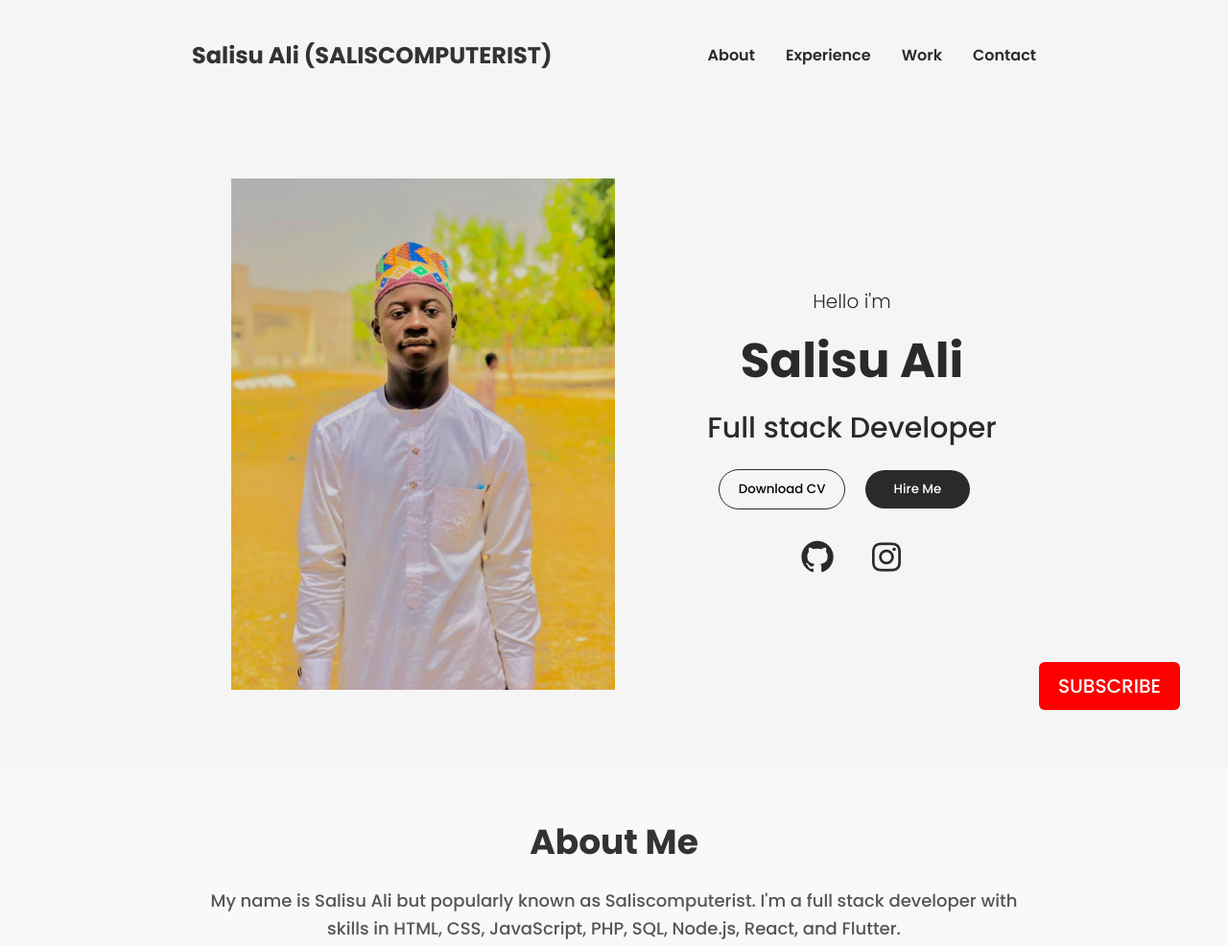
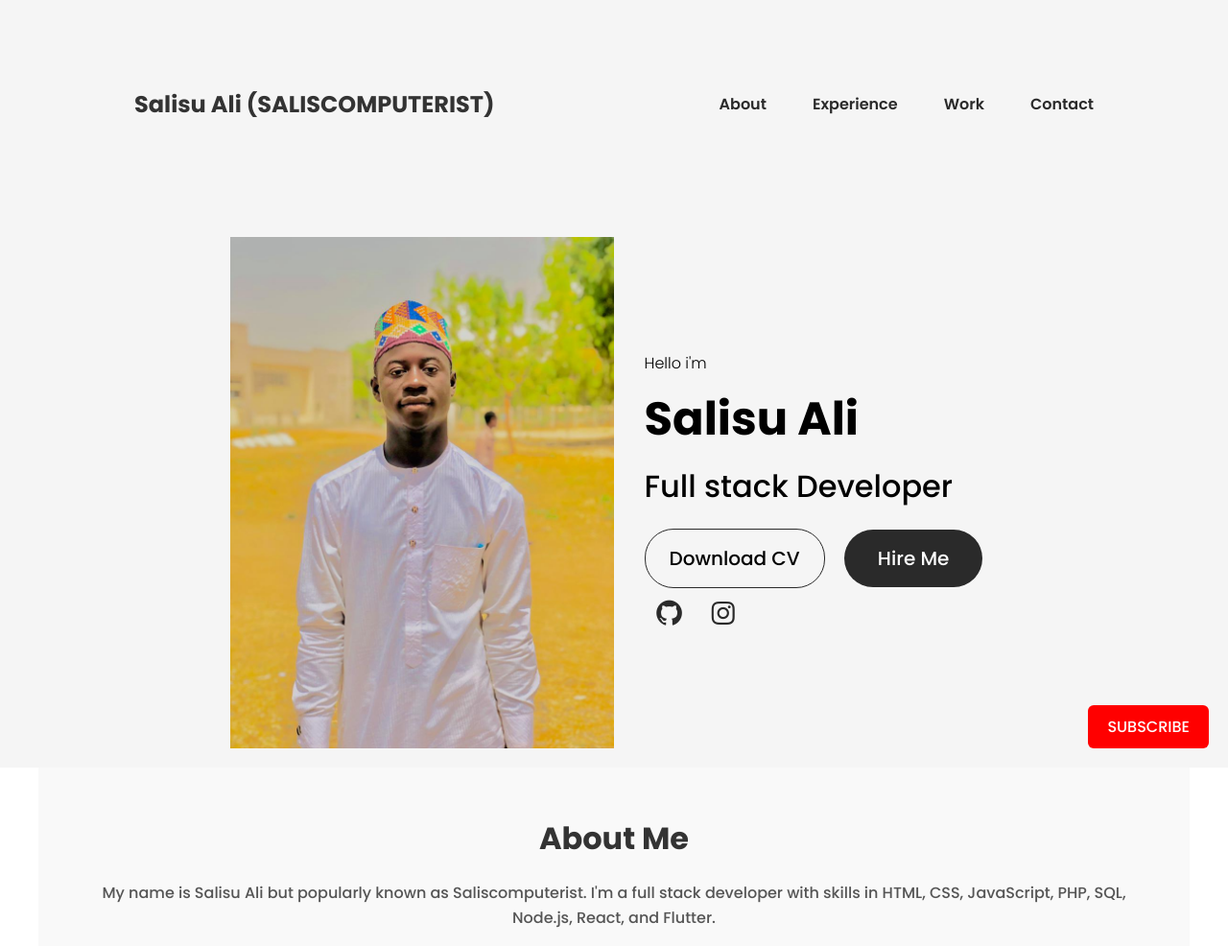
Before and after one commit to Salisualiyu4422/portfolioo, a plain HTML site: page index.html in a window 1280 px wide. Shown: the top 986 px of the page at 96% size. Drawn offline with nearby package versions, Linux system fonts and the light colour scheme.

Commit message:
Update index.html

```diff
--- a/index.html
+++ b/index.html
@@ -18,16 +18,17 @@
 body {
     opacity: 0;
     transition: opacity 3s;
+    font-size: 16px;
 }
 
 .hero {
     width: 100%;
-            height: 100vh;
+    min-height: 100vh;
     display: flex;
     flex-direction: column;
     justify-content: space-between;
     align-items: center;
-            padding: 40px 0;
+    padding: 20px;
     background-color: #f5f5f5;
 }
 
@@ -36,19 +37,22 @@
     display: flex;
     justify-content: space-between;
     align-items: center;
-            padding: 0 200px;
+    padding: 0 20px;
+    max-width: 1200px;
+    margin: auto;
 }
 
 .nav .logo h2 {
-            font-size: 24px;
+    font-size: 1.5rem;
     font-weight: 700;
     color: #333;
 }
 
 .nav .link ul {
     display: flex;
-            gap: 2rem;
+    gap: 1rem;
     list-style: none;
+    flex-wrap: wrap;
 }
 
 .nav .link ul a {
@@ -68,41 +72,39 @@
 
 .main {
     display: flex;
+    flex-direction: column;
     align-items: center;
     justify-content: center;
-            gap: 6rem;
-            margin-top: 70px;
+    text-align: center;
+    margin-top: 50px;
+    gap: 2rem;
 }
 
 .main .men {
-            width: 400px;
+    width: 80%;
+    max-width: 400px;
     transition: all 200ms ease;
     cursor: pointer;
 }
 
 .main .men:hover {
-            transform: scale(1.3);
-        }
-
-        .main .main-detil {
-            text-align: center;
-            color: #2a2a2a;
+    transform: scale(1.1);
 }
 
 .main .main-detil p {
-            font-size: 20px;
+    font-size: 1rem;
     margin-bottom: 10px;
     font-weight: 300;
 }
 
 .main .main-detil h1 {
-            font-size: 50px;
+    font-size: 2.5rem;
     margin-bottom: 10px;
     font-weight: 700;
 }
 
 .main .main-detil h4 {
-            font-size: 30px;
+    font-size: 1.5rem;
     margin-bottom: 20px;
     font-weight: 500;
 }
@@ -113,9 +115,10 @@
     border-radius: 30px;
     border: 1px solid #2a2a2a;
     margin-right: 1rem;
-            margin-bottom: 30px;
+    margin-bottom: 10px;
     cursor: pointer;
     font-weight: 500;
+    font-size: 1rem;
 }
 
 .main .btn .btn-2 {
@@ -134,8 +137,8 @@
 
 .social a i {
     color: #2a2a2a;
-            font-size: 40px;
-            margin: 0px 14px;
+    font-size: 2rem;
+    margin: 0px 10px;
     transition: all 200ms ease-in-out;
     cursor: pointer;
 }
@@ -146,23 +149,25 @@
 
 .sub-btn a {
     position: absolute;
-            bottom: 60px;
-            right: 50px;
+    bottom: 20px;
+    right: 20px;
     padding: 10px 20px;
     background: red;
     color: #fff;
-            font-size: 20px;
+    font-size: 1rem;
     text-decoration: none;
     border-radius: 6px;
 }
 
 .section {
-            padding: 50px 200px;
+    padding: 20px;
+    max-width: 1200px;
+    margin: auto;
     background-color: #f9f9f9;
 }
 
 .section h2 {
-            font-size: 36px;
+    font-size: 2rem;
     margin-bottom: 20px;
     color: #333;
     text-align: center;
@@ -170,7 +175,7 @@
 }
 
 .section p {
-            font-size: 18px;
+    font-size: 1rem;
     line-height: 1.6;
     color: #555;
     text-align: center;
@@ -181,7 +186,7 @@
 }
 
 .skill h3 {
-            font-size: 20px;
+    font-size: 1.25rem;
     margin-bottom: 5px;
     color: #333;
     font-weight: 600;
@@ -217,11 +222,67 @@
 }
 
 .work h1 {
-            font-size: 24px;
+    font-size: 1.5rem;
     margin: 20px 0 10px;
     color: #333;
     text-align: center;
 }
+
+/* Media Queries */
+@media (min-width: 768px) {
+    .nav {
+        padding: 0 50px;
+    }
+
+    .nav .link ul {
+        gap: 2rem;
+    }
+
+    .main {
+        flex-direction: row;
+        text-align: left;
+    }
+
+    .main .main-detil {
+        max-width: 600px;
+    }
+
+    .main .men {
+        max-width: 400px;
+    }
+
+    .section {
+        padding: 50px;
+    }
+}
+
+@media (min-width: 1024px) {
+    .nav {
+        padding: 0 100px;
+    }
+
+    .nav .link ul {
+        gap: 3rem;
+    }
+
+    .main .main-detil h1 {
+        font-size: 3rem;
+    }
+
+    .main .main-detil h4 {
+        font-size: 2rem;
+    }
+
+    .main .btn button {
+        padding: 15px 25px;
+        font-size: 1.25rem;
+    }
+
+    .main .btn .btn-2 {
+        padding: 15px 35px;
+    }
+}
+
     </style>
 
     <!-- Boxicons CSS -->
```
Lines whose indentation alone changed are shown as unchanged.
